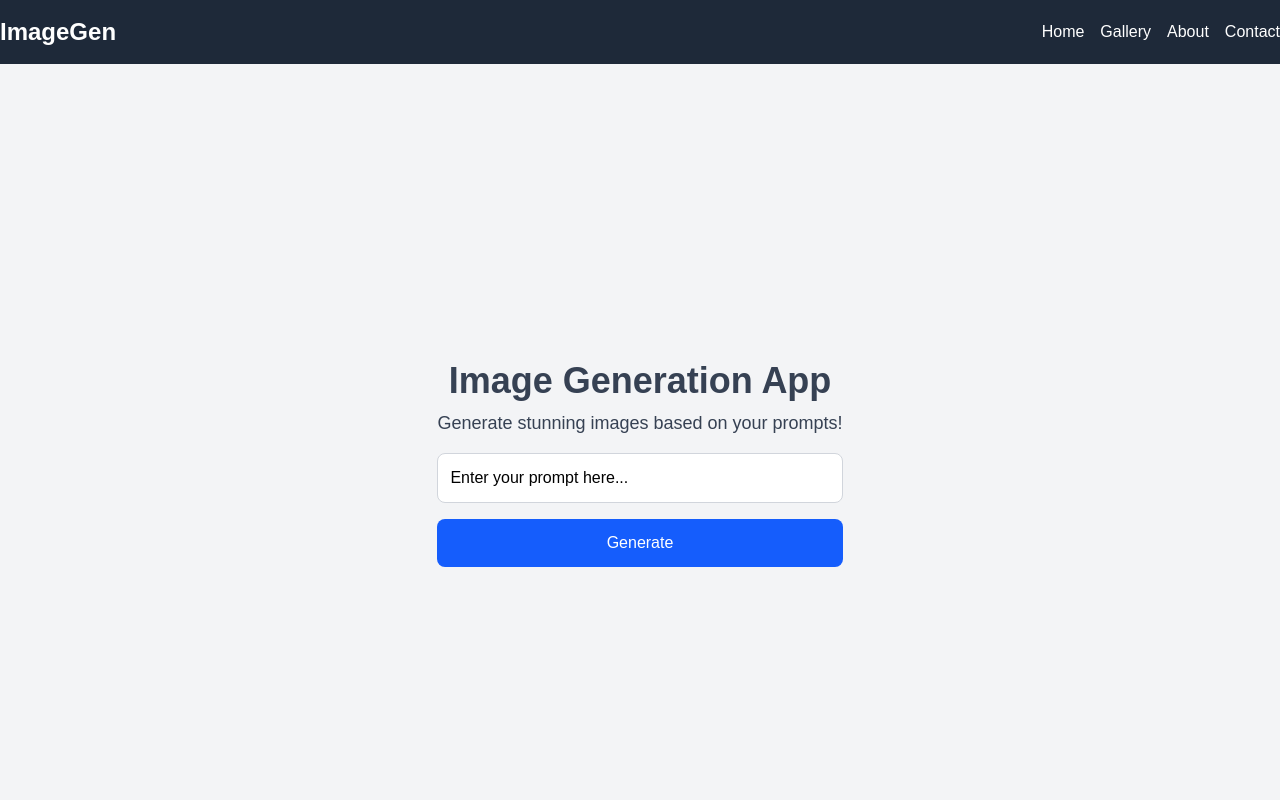
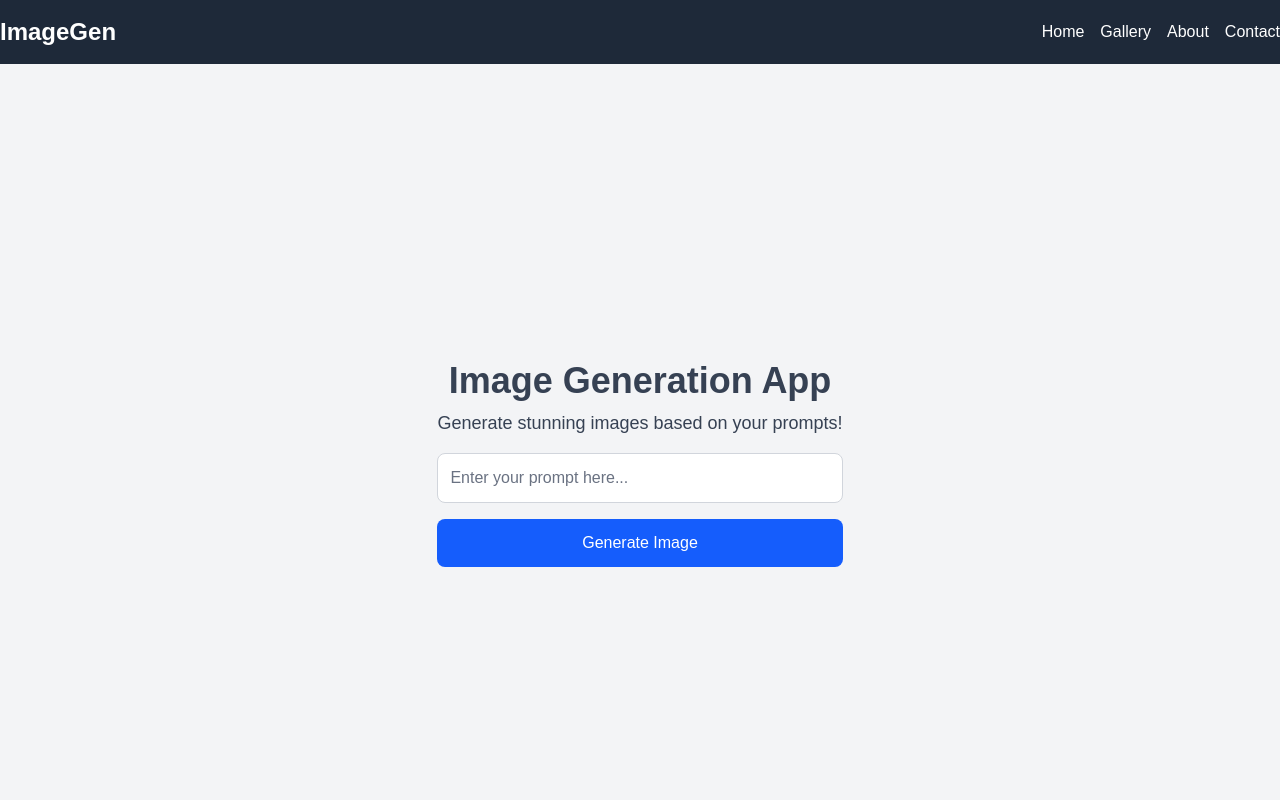
Before and after one commit to Kaydev-cmd/alx-project-0x05-setup, a Next.js app in the folder alx-project-0x08/: page / in a window 1280 px wide. Shown: the top 800 px of the page. Built offline with nearby package versions, Linux system fonts and the light colour scheme.

Commit message:
refactor: add dynamic loading text to Generate Image button using isLoading state

```diff
--- a/alx-project-0x08/pages/index.tsx
+++ b/alx-project-0x08/pages/index.tsx
@@ -28,14 +28,13 @@ const Home = () => {
             value={prompt}
             onChange={(e) => setPrompt(e.target.value)}
             placeholder="Enter your prompt here..."
-            className="w-full p-3 border border-gray-300 rounded-lg mb-4 bg-white text-black placeholder-black"
+            className="w-full p-3 border border-gray-300 rounded-lg mb-4 bg-white text-black placeholder-gray-500"
           />
           <button
             onClick={handleGenerateImage}
             className="w-full p-3 bg-blue-600 text-white rounded-lg hover:bg-blue-700 transition duration-200 cursor-pointer"
           >
-            {/* {isLoading ? "Loading" : "Generate Image"} */}
-            Generate
+            {isLoading ? "Loading" : "Generate Image"}
           </button>
         </div>
         {imageUrl && (
```
